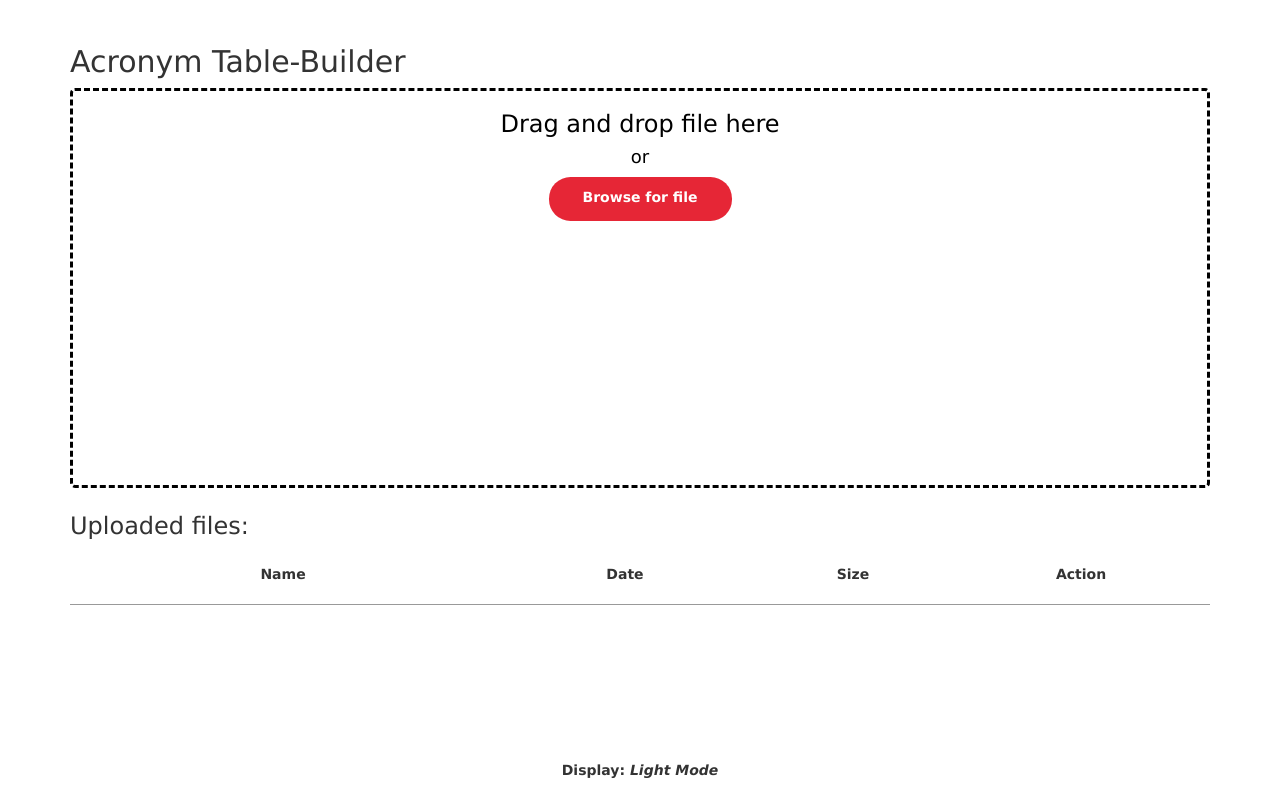
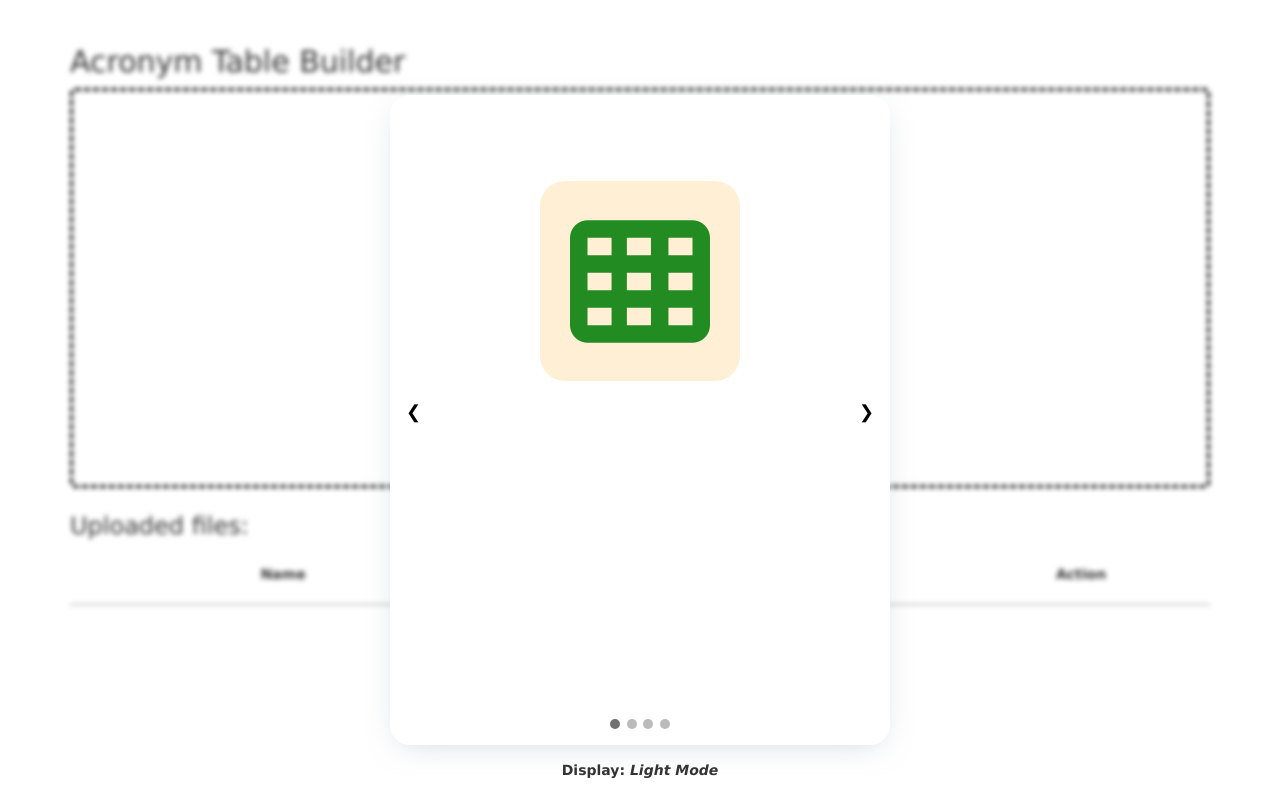
Before and after one commit to chrisdo023/AcronymFinder, a Flask app: template templates/index.html in a window 1280 px wide. Run offline with Flask 2, Linux system fonts and the light colour scheme; the template is opened without the code that fills it, so the values that code supplies are empty; some libraries are stand-ins or nearby versions.

Commit message:
Added user onboarding feature

```diff
--- a/static/css/index.css
+++ b/static/css/index.css
@@ -370,3 +370,40 @@ img {vertical-align: middle;}
 .dot:hover {
     background-color: #717171;
 } */
+
+/* Onboarding CSS */
+.onboarding-container {
+    padding-bottom: 30px;
+    background-color: #fff;
+    width: 500px;
+    height: 650px;
+    border-radius: 20px;
+    margin: 100px auto;
+    top: 40%;
+    left: 50%;
+    transform: translate(-50%,-50%);
+    position: absolute;
+}
+
+.o-dark {
+    background-color: rgb(28, 30, 36) !important;
+    color: white !important;
+}
+
+.fa-table-cells {
+    padding: 2.5px;
+    display: block;
+    color: forestgreen;
+}
+
+.fa-upload {
+    padding: 2.5px;
+    display: block;
+    color: #e62636;
+}
+
+.fa-lightbulb {
+    padding: 2.5px;
+    display: block;
+    color: gold;
+}
--- a/templates/index.html
+++ b/templates/index.html
@@ -10,12 +10,12 @@
       {{ dropzone.load_css() }}
    </head>
    <body>
-   <div class="container" style="margin-top: 25px;" id="container">
+   <div class="container blur" style="margin-top: 25px;" id="container">
       <div style="width: 100%; display: table;">
          <div style="display: table-row;">
             <!-- <img src="{{url_for('static', filename='imgs/MCTSSA.png')}}"/> -->
             <div style="width: 50%; display: table-cell; position: relative;">
-               <h2>Acronym Table-Builder</h2>
+               <h2>Acronym Table Builder</h2>
             </div>
          </div>
       </div>
@@ -104,13 +104,67 @@
 
       </div>
       <div style="text-align:center" id="dot-container">
-         <span class="dot" onclick="currentSlide(1)"></span>
+         <!-- Messes up dots for onboard container -->
+         <!-- <span class="dot" onclick="currentSlide(1)"></span>  -->
       </div>
    </div>
    </div>
    <div id="display-container" style="text-align: center; bottom: 10px; left: 50%; transform: translate(-50%,-50%); position: absolute;">
       <div title="Toggle display" style="font-weight: bold;">Display: <i class="display-mode" onclick="toggleDisplay()" id="display-mode">Light Mode</i></div>
    </div>
+
+   <div class="onboarding-container shadow" id="onboarding-container">
+      <div class="slideshow-container" id="slideshow-container">
+         <div class="myOnboardSlides" style="text-align: center; height: 100%;" id="onboardpage-1">
+            <div style="padding: 150px;">
+               <div style="height: 200px; width: 200px; background-color: papayawhip; top: 30%; left: 50%; transform: translate(-50%,-50%); position: absolute; border-radius: 25px;">
+                  <i class="fa-solid fa-table-cells fa-10x" style="top: 50%; left: 50%; transform: translate(-50%,-50%); position: absolute;"></i>
+               </div>
+            </div>
+            <!-- <div style="width: 100%; align-items: center; text-align: center; padding: 5px; top: 50%; left: 50%; transform: translate(-50%,-50%); position: absolute;">
+               <h4 style="color: black; height: 20%; width: 400px; font-weight: bold; font-size: 30px; padding: 10px; top: 50%; left: 50%; transform: translate(-50%,-50%); position: absolute;">Welcome to Acronym Table Builder</h4>
+            </div> -->
+         </div>
+         <div class="myOnboardSlides" style="text-align: center;" id="onboardpage-2">
+            <div style="padding: 150px;">
+               <div style="height: 200px; width: 200px; background-color: papayawhip; top: 30%; left: 50%; transform: translate(-50%,-50%); position: absolute; border-radius: 25px;">
+                  <i class="fa-solid fa-upload fa-10x" style="top: 50%; left: 50%; transform: translate(-50%,-50%); position: absolute;"></i>
+               </div>
+            </div>
+            <!-- <div style="width: 100%; align-items: center; text-align: center; padding: 5px; top: 50%; left: 50%; transform: translate(-50%,-50%); position: absolute;">
+               <h4 style="color: black; height: 20%; width: 400px; font-weight: bold; font-size: 30px; padding: 10px; top: 50%; left: 50%; transform: translate(-50%,-50%); position: absolute;">Welcome to Acronym Table Builder</h4>
+            </div> -->
+         </div>
+         <div class="myOnboardSlides" style="text-align: center;" id="onboardpage-3">
+            <div style="height: 200px; width: 400px; background-color: papayawhip; top: 30%; left: 50%; transform: translate(-50%,-50%); position: absolute; border-radius: 25px;">
+               <i class="fa-solid fa-file-word fa-5x" style="top: 50%; left: 15%; transform: translate(-50%,-50%); position: absolute; color: blue;"></i>
+               <i class="fa-solid fa-file-excel fa-5x" style="top: 50%; left: 37.5%; transform: translate(-50%,-50%); position: absolute; color: green"></i>
+               <i class="fa-solid fa-eye fa-5x" style="top: 50%; left: 62.5%; transform: translate(-50%,-50%); position: absolute; color: salmon;"></i>
+               <i class="fa-solid fa-trash-can fa-5x" style="top: 50%; left: 85%; transform: translate(-50%,-50%); position: absolute; color: #e62636;"></i>
+            </div>
+         </div>
+         <div class="myOnboardSlides" style="text-align: center;" id="onboardpage-4">
+            <div style="padding: 150px;">
+               <div style="height: 200px; width: 200px; background-color: papayawhip; top: 30%; left: 50%; transform: translate(-50%,-50%); position: absolute; border-radius: 25px;">
+                  <i class="fa-solid fa-lightbulb fa-10x" style="top: 50%; left: 50%; transform: translate(-50%,-50%); position: absolute;"></i>
+               </div>
+            </div>
+            <!-- <div style="width: 100%; align-items: center; text-align: center; padding: 5px; top: 50%; left: 50%; transform: translate(-50%,-50%); position: absolute;">
+               <h4 style="color: black; height: 20%; width: 400px; font-weight: bold; font-size: 30px; padding: 10px; top: 50%; left: 50%; transform: translate(-50%,-50%); position: absolute;">Welcome to Acronym Table Builder</h4>
+            </div> -->
+         </div>
+         <a class="prev" onclick="plusOnboardSlides(-1)">❮</a>
+         <a class="next" onclick="plusOnboardSlides(1)">❯</a>
+         </div>
+         <div style="text-align:center" id="dot-container">
+            <span class="dot" onclick="currentOnboardSlide(1)"></span>
+            <span class="dot" onclick="currentOnboardSlide(2)"></span>
+            <span class="dot" onclick="currentOnboardSlide(3)"></span>
+            <span class="dot" onclick="currentOnboardSlide(4)"></span>
+         </div>
+      </div>
+   </div>
+
    <script>
    $(document).ready(function(){
       Dropzone.autoDiscover = false;
```
Also changed, not shown: other parts of static/css/index.css (+1 -1 lines), static/js/index.js (+43 -2 lines).
